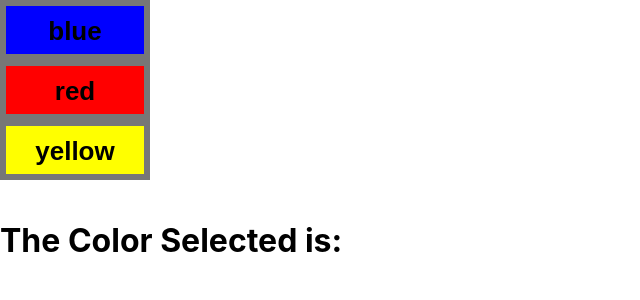
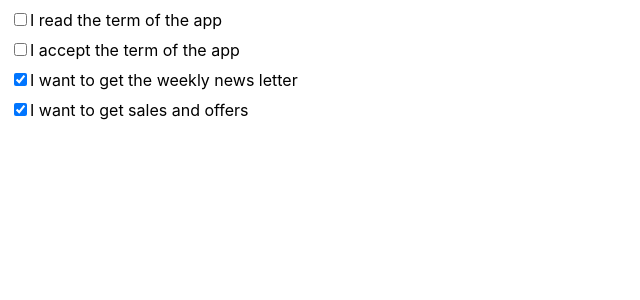
Before and after one commit to AronovSergey/Appleseeds-React, a React (Create React App) app: page / in a window 1280 px wide. Shown: the top 300 px of the page, without its empty margins (0-640 px from the left). Built offline with nearby package versions, Linux system fonts and the light colour scheme.

Commit message:
11.2  Submission

```diff
--- a/src/App.js
+++ b/src/App.js
@@ -13,14 +13,14 @@
 //import Boxes from "./components/08.2-Box-Animation/Boxes";
 //import ChangingBox from "./components/08.3-Changing-box/ChangingBox";
 //import Spinner from "./components/09.1-Spinner/Spinner";
-
-import WhatIsTheColor from "./components/11.1-Child_to_father_colors/WhatIsTheColor";
+//import WhatIsTheColor from "./components/11.1-Child_to_father_colors/WhatIsTheColor";
+import CheckboxContainer from "./components/11.2-Checkbox/CheckboxContainer";
 
 
 function App() {
   return (
     <div>
-      <WhatIsTheColor />
+      <CheckboxContainer />
     </div>
   );
 }
--- /dev/null
+++ b/src/components/11.2-Checkbox/Checkbox.js
@@ -0,0 +1,34 @@
+import React, { Component } from 'react';
+
+class Checkbox extends Component {
+    state = {
+        id: this.props.id,
+        value: this.props.value,
+        isChecked: this.props.isChecked,
+    }
+
+    onCheckboxChange() {
+        this.setState({ isChecked: !this.state.isChecked });
+        this.props.onCheckboxChangeFather(this.state.id);
+    }
+
+    render() {
+        return (
+            <label
+                style={{
+                    display: 'block',
+                    margin: '10px'
+                }}
+            >
+                <input
+                    type="checkbox"
+                    checked={this.state.isChecked}
+                    onChange={() => this.onCheckboxChange()}
+                />
+                {this.state.value}
+            </label>
+        );
+    }
+}
+
+export default Checkbox;
--- /dev/null
+++ b/src/components/11.2-Checkbox/CheckboxContainer.js
@@ -0,0 +1,39 @@
+import React, { Component } from 'react';
+import Checkbox from './Checkbox';
+
+const content = [
+    'I read the term of the app',
+    'I accept the term of the app',
+    'I want to get the weekly news letter',
+    'I want to get sales and offers'
+]
+
+class CheckboxContainer extends Component {
+    state = {
+        isCheckedArr: [false, false, true, true],
+    }
+
+    onCheckboxChange(index) {
+        let newArr = this.state.isCheckedArr;
+        newArr[index] = !newArr[index];
+        this.setState({ isCheckedArr: newArr })
+    }
+
+    render() {
+        return (
+            <form>
+                {this.state.isCheckedArr.map((isChecked, index) => {
+                    return  <Checkbox
+                                key={index}
+                                id={index}
+                                value={content[index]}
+                                isChecked={isChecked}
+                                onCheckboxChangeFather={(i) => this.onCheckboxChange(i)}
+                            />
+                })}
+            </form>
+        );
+    }
+}
+
+export default CheckboxContainer;
```
